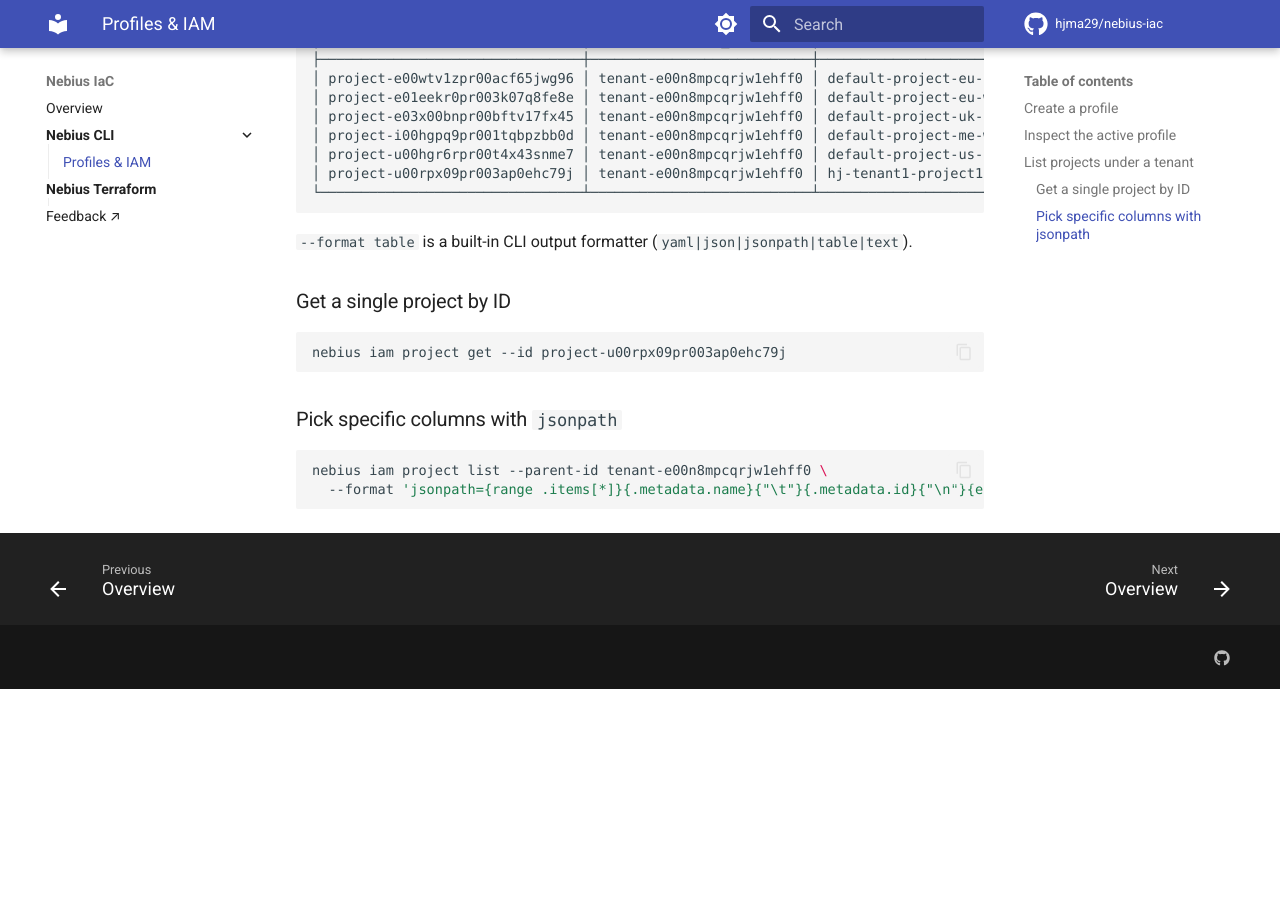
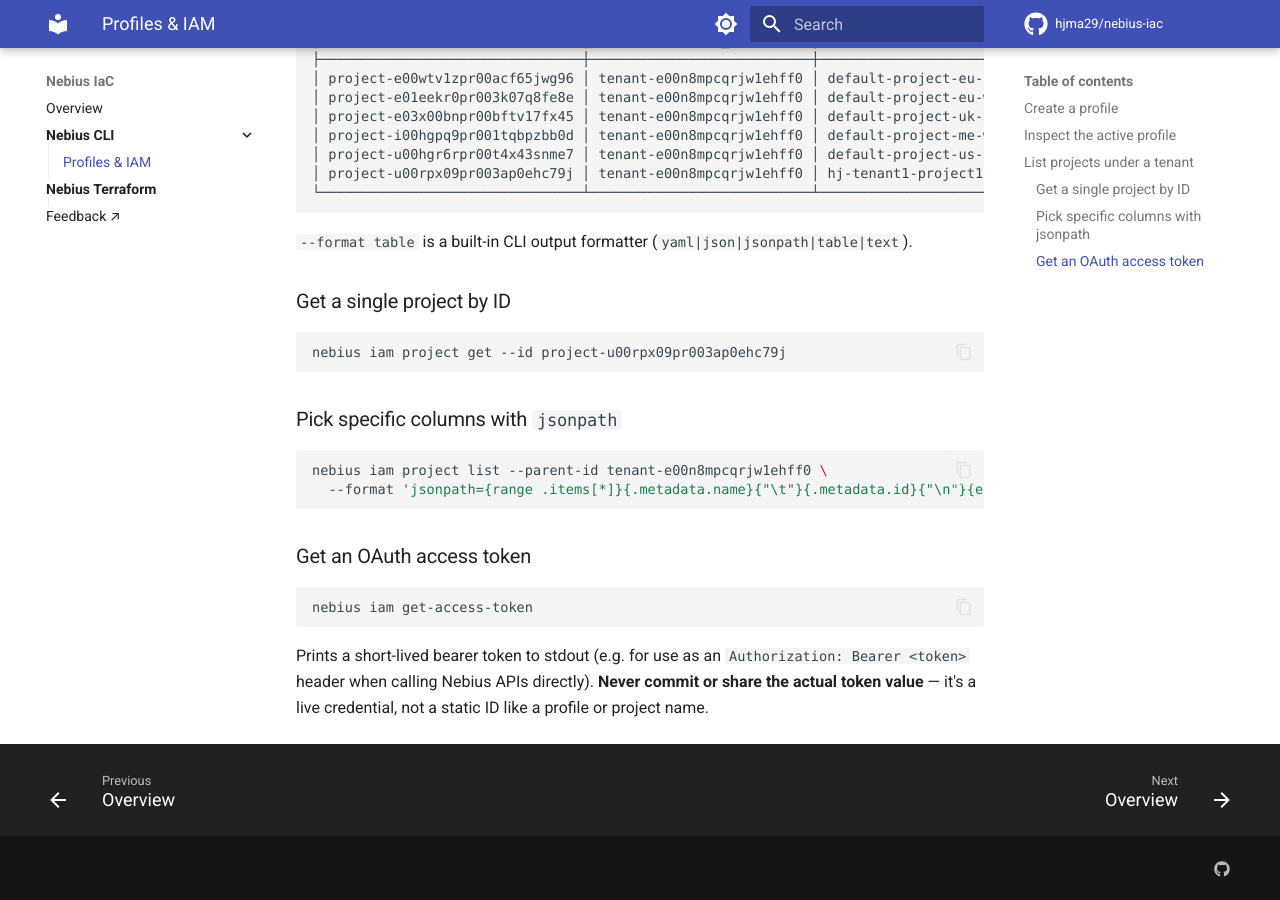
Before and after one commit to hjma29/nebius-iac, an MkDocs documentation site: the page built from docs/cli/profile-iam.md, in a window 1280 px wide and 900 px high, scrolled down 890 px. Built offline with MkDocs 1.6.1 and Material for MkDocs 9.7.7, drawn with Linux system fonts in a browser that asks for light colours; comment, search, counter and statistics services are not loaded; before the commit the page ends 1579 px from its top, so only the background shows below that.

Commit message:
Document get-access-token command (redacted token value)

````diff
--- a/docs/cli/profile-iam.md
+++ b/docs/cli/profile-iam.md
@@ -68,3 +68,13 @@ nebius iam project get --id project-u00rpx09pr003ap0ehc79j
 nebius iam project list --parent-id tenant-e00n8mpcqrjw1ehff0 \
   --format 'jsonpath={range .items[*]}{.metadata.name}{"\t"}{.metadata.id}{"\n"}{end}'
 ```
+
+### Get an OAuth access token
+
+```bash
+nebius iam get-access-token
+```
+
+Prints a short-lived bearer token to stdout (e.g. for use as an `Authorization: Bearer <token>`
+header when calling Nebius APIs directly). **Never commit or share the actual token value** — it's
+a live credential, not a static ID like a profile or project name.
````
